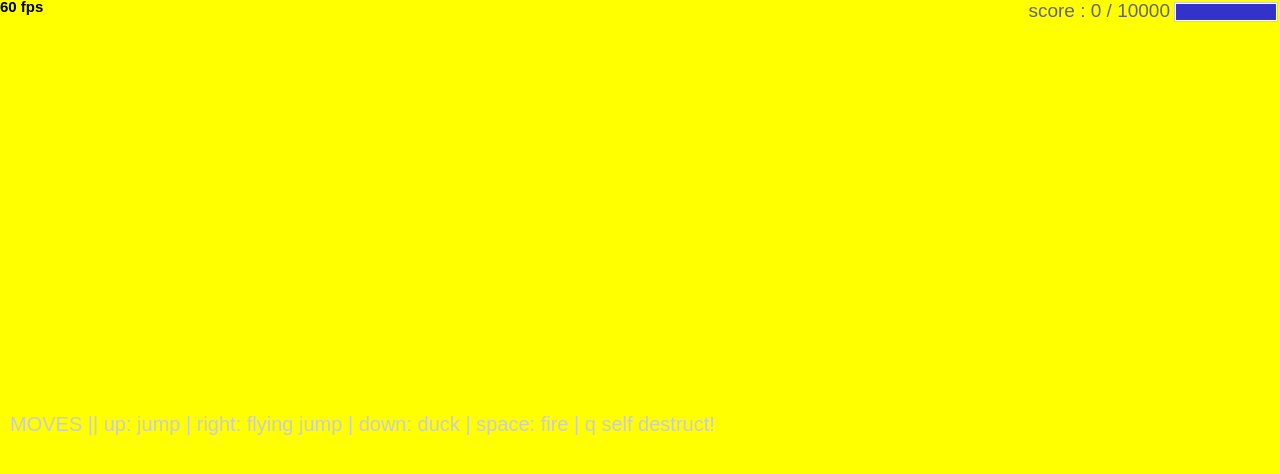
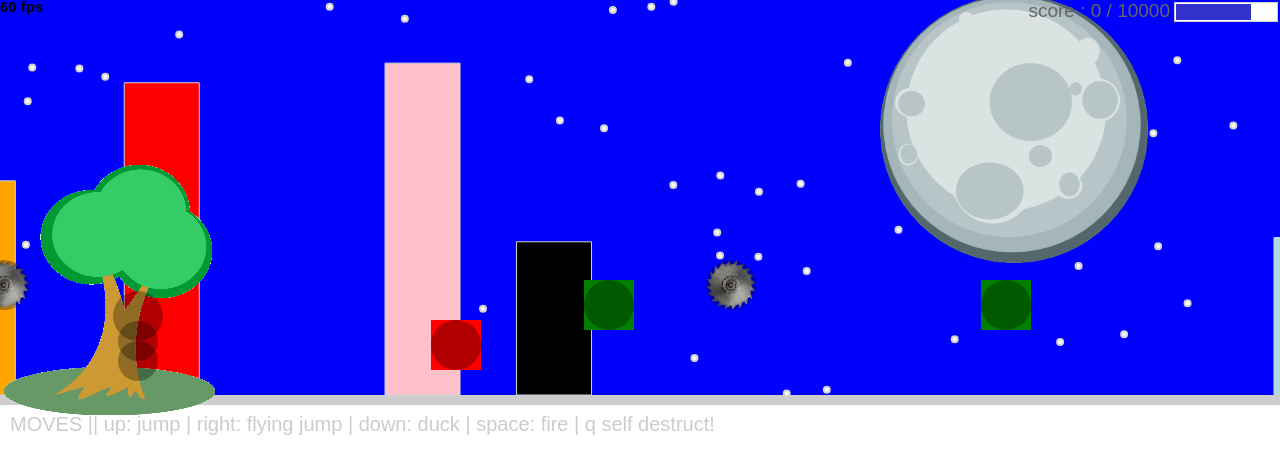
Before and after one commit to landoncolletti/landoncolletti.github.io, a website: page fsd-projects/runtime/index.html in a window 1280 px wide. Drawn offline with Linux system fonts and the light colour scheme.

Commit message:
completed Runtime

```diff
--- a/fsd-projects/runtime/js/init.js
+++ b/fsd-projects/runtime/js/init.js
@@ -21,7 +21,7 @@ var init = function (window) {
     playerManager,
     particleManager;
 
-  var debugHalleHitZones = false;
+  var debugHalleHitZones = true;
 
   space = app.space;
   (rules = app.rules),
--- a/fsd-projects/runtime/js/levelData.js
+++ b/fsd-projects/runtime/js/levelData.js
@@ -15,9 +15,9 @@ var makeLevelData = function (window) {
         number: 1,
         speed: -3,
         gameItems: [
-          { type: "sawblade", x: 400, y: groundY },
-          { type: "sawblade", x: 600, y: groundY },
-          { type: "sawblade", x: 900, y: groundY },
+          { type: "obstacle", x: 400, y: groundY - 110, damage: 10},
+          { type: "obstacle", x: 600, y: groundY - 110, damage: 5},
+          { type: "obstacle", x: 1327, y: groundY - 110, damage: 5},
         ],
       },
       {
@@ -25,9 +25,9 @@ var makeLevelData = function (window) {
         number: 2,
         speed: -3,
         gameItems: [
-          { type: "sawblade", x: 400, y: groundY },
-          { type: "sawblade", x: 600, y: groundY },
-          { type: "sawblade", x: 900, y: groundY },
+          { type: "obstacle", x: 400, y: groundY },
+          { type: "obstacle", x: 600, y: groundY },
+          { type: "obstacle", x: 900, y: groundY },
         ],
       },
     ];
--- a/fsd-projects/runtime/js/runLevels.js
+++ b/fsd-projects/runtime/js/runLevels.js
@@ -18,11 +18,103 @@ var runLevels = function (window) {
 
     // TODOs 5 through 11 go here
     // BEGIN EDITING YOUR CODE HERE
+    function createObstacle(x, y, damage){
+      var hitZoneSize = 25;// creates obstacle and gives it a size
+      var damageFromObstacle = damage;// sets damage for obstacle
+      var obstacleHitZone = game.createObstacle(hitZoneSize, damageFromObstacle);
+      obstacleHitZone.x = x;// sets x position
+      obstacleHitZone.y = y;// sets y position
+      game.addGameItem(obstacleHitZone);// obstacles hitbox
+      var obstacleImage = draw.bitmap("img/sawblade.png");// obstacle's design
+      obstacleHitZone.addChild(obstacleImage);// tales the picture and adds it as a child to the hit box
+      obstacleImage.x = -25;// offsets the obstacle image horizontally relative to the hit box
+      obstacleImage.y = -25;// offsets the obstacle image vertically relative to the hit box
 
+      obstacleHitZone.rotationalVelocity = 10;
+
+    }
+
+
+    function createEnemy(x, y){
+      var enemy = game.createGameItem("enemy", 25);// creates enemy and makes the hit bot 25
+      var enemyImage = draw.rect(50, 50, "red");// draws the image and stores the variable
+      enemyImage.x = -25;// horizontal offset
+      enemyImage.y = -25;// vertical offset
+      enemy.addChild(enemyImage);// attachs the image to the enmey object
+      enemy.x = x;// sets the x position
+      enemy.y = y;//sets the y position
+      game.addGameItem(enemy);// adds the enemy to the game
+
+      enemy.velocityX -= 3;// moving the enemy
+      // handles when halle collides with enemy
+      enemy.onPlayerCollision = function(){
+        game.changeIntegrity(-10);
+      };
+      // hnadles when halle shoots the enemy
+      enemy.onProjectileCollision = function(){
+        game.increaseScore(10);// increases player score when halle shoots the enemy
+        enemy.fadeOut();// on projectille collision fadeOut enemy image
+      };
+    }
+
+    createEnemy(400, groundY - 50);
+    createEnemy(735, groundY - 50);
+    createEnemy(1350, groundY - 50);
+
+    function createReward(x, y){
+      var reward = game.createGameItem("reward", 25);// creates reward and makes the hit bot 25
+      var rewardImage = draw.rect(50, 50, "green");// draws the image and stores the variable
+      rewardImage.x = -25;// horizontal offset
+      rewardImage.y = -25;// vertical offset
+      reward.addChild(rewardImage);// attachs the image to the enmey object
+      reward.x = x;// sets the x position
+      reward.y = y;//sets the y position
+      game.addGameItem(reward);// adds the reward to the game
+
+      reward.velocityX -= 3;// moving the reward
+      // handles when halle collides with reward
+      reward.onPlayerCollision = function(){
+        game.changeIntegrity(+10);// add 10 health
+        reward.fadeOut();// reward fades out
+      };
+    }
+
+    createReward(900, groundY - 90);
+    createReward(1500, groundY - 90);
+    createReward(1900, groundY - 90);
+
+    function createLevelMarker(x, y){
+      var levelMarker = game.createGameItem("level", 25);// creates reward and makes the hit bot 25
+      var levelImage = draw.rect(50, 50, "yellow");// draws the image and stores the variable
+      levelImage.x = -25;// horizontal offset
+      levelImage.y = -25;// vertical offset
+      levelMarker.addChild(levelImage);// attachs the image to the enmey object
+      levelMarker.x = x;// sets the x position
+      LvelMarker.y = y;//sets the y position
+      game.addGameItem(reward);// adds the levelMarker to the game
+
+      reward.velocityX -= 3;// moving the reward
+      // handles when halle collides with reward
+      levelMarker.onPlayerCollision = function(){
+        startLevel();
+        levelMarker.fadeOut();// reward fades out
+      };
+    }
 
 
     function startLevel() {
       // TODO 13 goes below here
+      var level = levelData[currentLevel];// fetches the current level from the levlData array and store it in a variable
+      var levelObjects = level.gameItems;// retrieves the array of game items
+
+      for(var i = 0; i < levelObjects.length; i++){
+        var element = levelObjects[i];
+        if(element.type === "obstacle"){
+          createObstacle(element.x, element.y, element.damage);
+        }
+
+
+      }
 
 
 
--- a/fsd-projects/runtime/js/view/background.js
+++ b/fsd-projects/runtime/js/view/background.js
@@ -29,7 +29,8 @@ var background = function (window) {
         // ANIMATION VARIABLES HERE //////////////////////////////////////
         //////////////////////////////////////////////////////////////////
         // TODO (several):
-
+        var tree;
+        var buildings = [];
 
         // called at the start of game and whenever the page is resized
         // add objects for display in background. draws each image added to the background once
@@ -39,17 +40,42 @@ var background = function (window) {
             // TODO 1:
             // this currently fills the background with an obnoxious yellow;
             // you should modify both the height and color to suit your game
-            var backgroundFill = draw.rect(canvasWidth,canvasHeight,'yellow');
-            background.addChild(backgroundFill);
+            var backgroundFill = draw.rect(canvasWidth, groundY,'blue'); // draws rectangle because of background fill
+            background.addChild(backgroundFill); // adds the backgrounfFill to the background object
 
             // TODO 2: - Add a moon and starfield
+            for(var i = 0; i < 50; i++){
+                var circle = draw.circle(3, "white", "LightGray", 2);// creates the amount of stars and chooses their color, size, and position
+                circle.x = canvasWidth * Math.random();// sets a random x position within canvas width
+                circle.y = groundY * Math.random();// sets a random y position within canvas height
+                background.addChild(circle);// lets us be able to see the stars
+            }
+            var moon = draw.bitmap("img/moon.png"); // creates a bitmap object useing the moon image and stores in var moon
+            moon.x = canvas.width - 400;// sets moon's x position
+            moon.y = groundY - 400;// sets moon's y position
+            moon.scaleX = 0.67;// scales moon's width
+            moon.scaleY = 0.67;// scales moon's height
+            background.addChild(moon);
+
 
 
             // TODO 4: Part 1 - Add buildings!     Q: This is before TODO 4 for a reason! Why?
-
+            for (var i = 0; i < 5; ++i) {// creates 5 buildings
+            var buildingColors = ["Pink", "LightBlue", "Red", "Black", "Orange"];
+                var buildingHeight = 350
+                 * Math.random();// stores a value that represents the height
+            var building = draw.rect(75, buildingHeight, buildingColors[i], "LightGray", "Black", 1);// draws a rect amd used the width height is the size of the building, and light gray i sthe color
+            building.x = 1000 * Math.random();// sets building x vakue
+            building.y = groundY - buildingHeight;// sets buildings y value
+            background.addChild(building);// adds the bnuildings to background for us to see
+            buildings.push(building);// pushes the info back to the buildings array
+}
 
             // TODO 3: Part 1 - Add a tree
-
+            tree = draw.bitmap("img/tree.png");// creates a bitmap object using tree image and stores it in var tree
+            tree.x = 600;// sets the x value of the tree
+            tree.y = groundY - 230;// sets the y value of the tree
+            background.addChild(tree);// adds the tree to the background container
 
         } // end of render function - DO NOT DELETE
 
@@ -63,10 +89,20 @@ var background = function (window) {
             var groundY = ground.y;
 
             // TODO 3: Part 2 - Move the tree!
+            tree.x = tree.x - 2;// moves the tree to the left by subtectiong from its current x position
 
+            if (tree.x < -200) {// checks if tree has gone pf the left and if so resets on the right
+                tree.x = canvasWidth;
+            }
 
             // TODO 4: Part 2 - Parallax
-
+            for (var i = 0; i < buildings.length; i++) {
+            var building = buildings[i];
+            building.x -= 1;// set building movement speed
+            if(building.x < -200){// checks if buildings have gone off the left side of the screen if so they go to the right side of the screen
+                building.x = canvasWidth;
+            }
+            }
 
         } // end of update function - DO NOT DELETE
 
```
Also changed, not shown: portfolio.html (+1 -1 lines).
